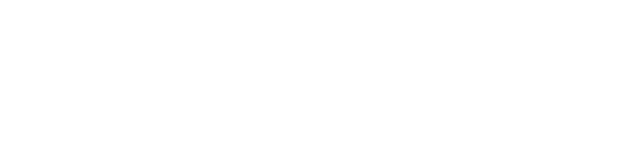
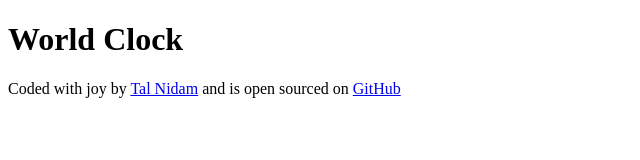
Before and after one commit to TheTulatula/worldClock, a plain HTML site: page index.html in a window 1280 px wide. Shown: the whole page, without its empty margins (0-640 px from the left). Drawn offline with nearby package versions, Linux system fonts and the light colour scheme.

Commit message:
code base

```diff
--- a/index.html
+++ b/index.html
@@ -6,6 +6,16 @@
     <title>Tula's world clock</title>
     <script src="https://cdnjs.cloudflare.com/ajax/libs/moment.js/2.30.1/moment.min.js"></script>
     <script src="https://cdnjs.cloudflare.com/ajax/libs/moment-timezone/0.5.46/moment-timezone-with-data-1970-2030.min.js"></script>
+    <link rel="styleSheet" href="style.css" />
   </head>
-  <body></body>
+  <body>
+    <h1>World Clock</h1>
+
+    <footer>
+      Coded with joy by
+      <a href="https://www.linkedin.com/in/tal-nidam-44946b185/">Tal Nidam</a>
+      and is open sourced on <a href="https://github.com/TheTulatula">GitHub</a>
+    </footer>
+    <script src="app.js"></script>
+  </body>
 </html>
```
Also changed, not shown: app.js (added), style.css (added).
